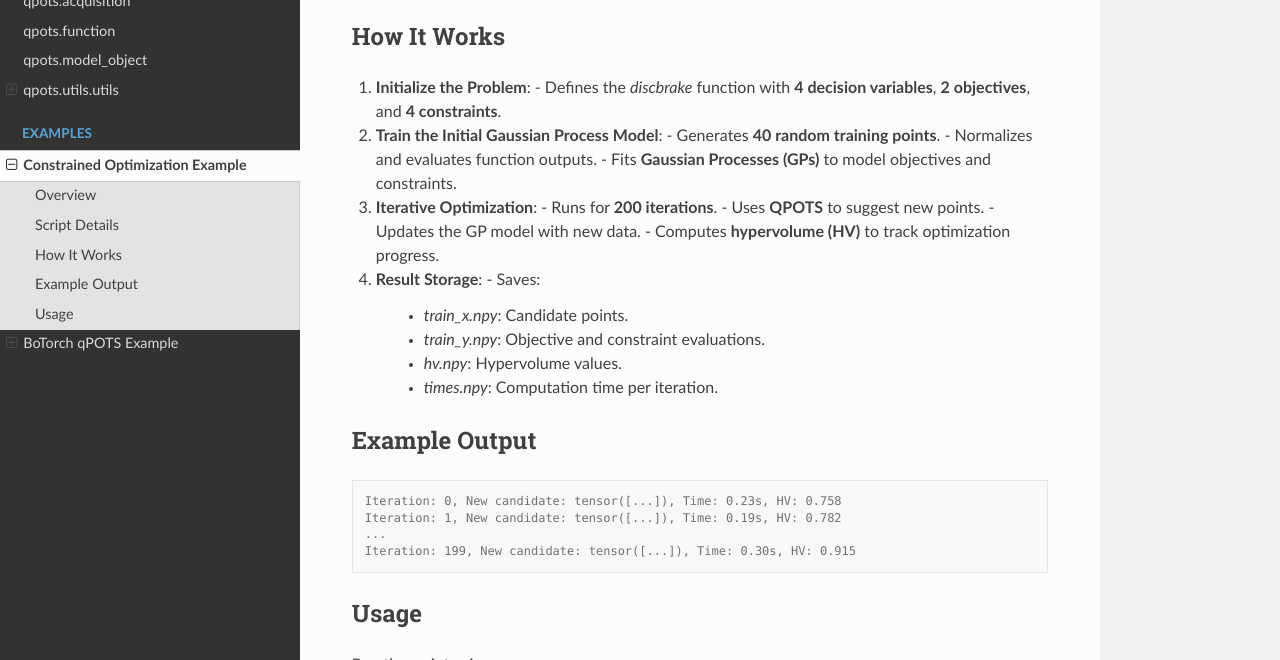
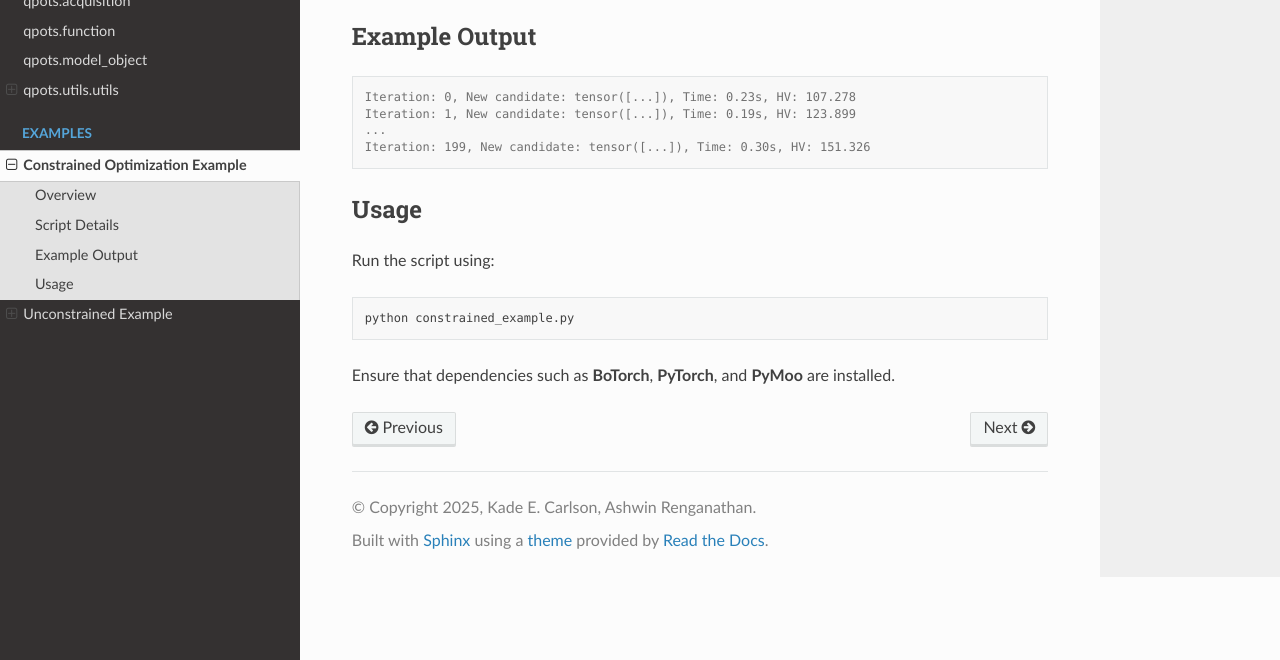
Before and after one commit to csdlpsu/qpots, a Sphinx documentation site: the page built from docs/source/constrained_example.rst, in a window 1280 px wide and 900 px high, scrolled down 400 px, cut to the strip 240-900 px from the top of the window. Built offline with Sphinx 7.4.7 and the Read the Docs theme 3.1.0, drawn with Linux system fonts in a browser that asks for light colours.

Commit message:
finished docs for most examples

```diff
--- a/docs/source/constrained_example.rst
+++ b/docs/source/constrained_example.rst
@@ -16,44 +16,44 @@ Overview
 Script Details
 --------------
 
-.. literalinclude:: https://github.com/csdlpsu/qpots/blob/main/examples/constrained_problem.py
+.. literalinclude:: ../../examples/constrained_example.py
    :language: python
    :linenos:
    :caption: constrained_optimization.py
 
-How It Works
-------------
+.. How It Works
+.. ------------
 
-1. **Initialize the Problem**:
-   - Defines the `discbrake` function with **4 decision variables**, **2 objectives**, and **4 constraints**.
+.. 1. **Initialize the Problem**:
+..    - Defines the `discbrake` function with **4 decision variables**, **2 objectives**, and **4 constraints**.
 
-2. **Train the Initial Gaussian Process Model**:
-   - Generates **40 random training points**.
-   - Normalizes and evaluates function outputs.
-   - Fits **Gaussian Processes (GPs)** to model objectives and constraints.
+.. 2. **Train the Initial Gaussian Process Model**:
+..    - Generates **40 random training points**.
+..    - Normalizes and evaluates function outputs.
+..    - Fits **Gaussian Processes (GPs)** to model objectives and constraints.
 
-3. **Iterative Optimization**:
-   - Runs for **200 iterations**.
-   - Uses **QPOTS** to suggest new points.
-   - Updates the GP model with new data.
-   - Computes **hypervolume (HV)** to track optimization progress.
+.. 3. **Iterative Optimization**:
+..    - Runs for **200 iterations**.
+..    - Uses **QPOTS** to suggest new points.
+..    - Updates the GP model with new data.
+..    - Computes **hypervolume (HV)** to track optimization progress.
 
-4. **Result Storage**:
-   - Saves:
-     - `train_x.npy`: Candidate points.
-     - `train_y.npy`: Objective and constraint evaluations.
-     - `hv.npy`: Hypervolume values.
-     - `times.npy`: Computation time per iteration.
+.. 4. **Result Storage**:
+..    - Saves:
+..     - `train_x.npy`: Candidate points.
+..     - `train_y.npy`: Objective and constraint evaluations.
+..     - `hv.npy`: Hypervolume values.
+..     - `times.npy`: Computation time per iteration.
 
 Example Output
 --------------
 
 .. code-block:: console
 
-    Iteration: 0, New candidate: tensor([...]), Time: 0.23s, HV: 0.758
-    Iteration: 1, New candidate: tensor([...]), Time: 0.19s, HV: 0.782
+    Iteration: 0, New candidate: tensor([...]), Time: 0.23s, HV: 107.278
+    Iteration: 1, New candidate: tensor([...]), Time: 0.19s, HV: 123.899
     ...
-    Iteration: 199, New candidate: tensor([...]), Time: 0.30s, HV: 0.915
+    Iteration: 199, New candidate: tensor([...]), Time: 0.30s, HV: 151.326
 
 Usage
 -----
```
Also changed, not shown: docs/source/unconstrained_example.rst (+25 -25 lines).
